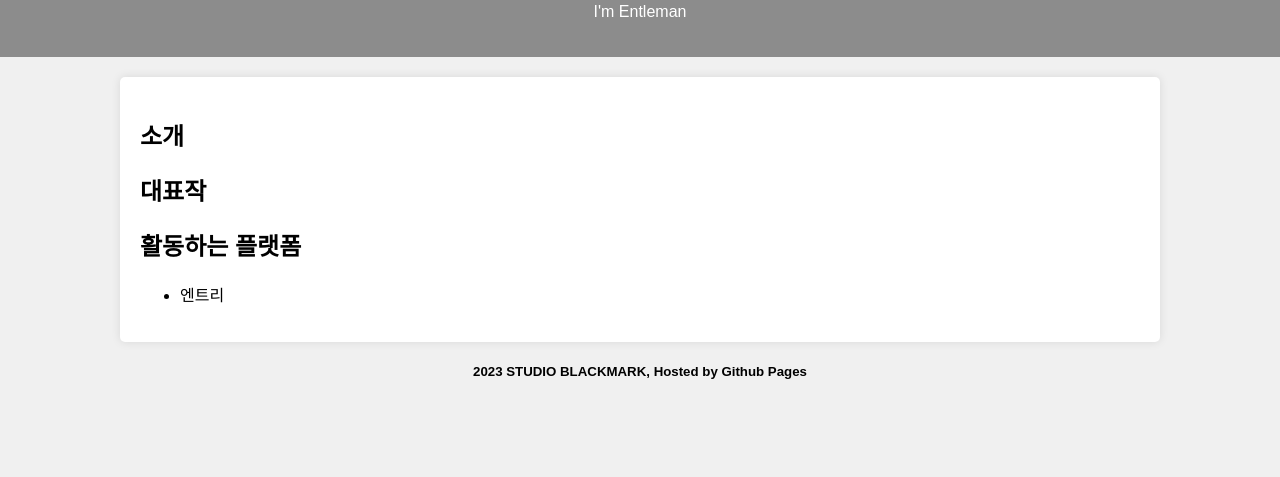
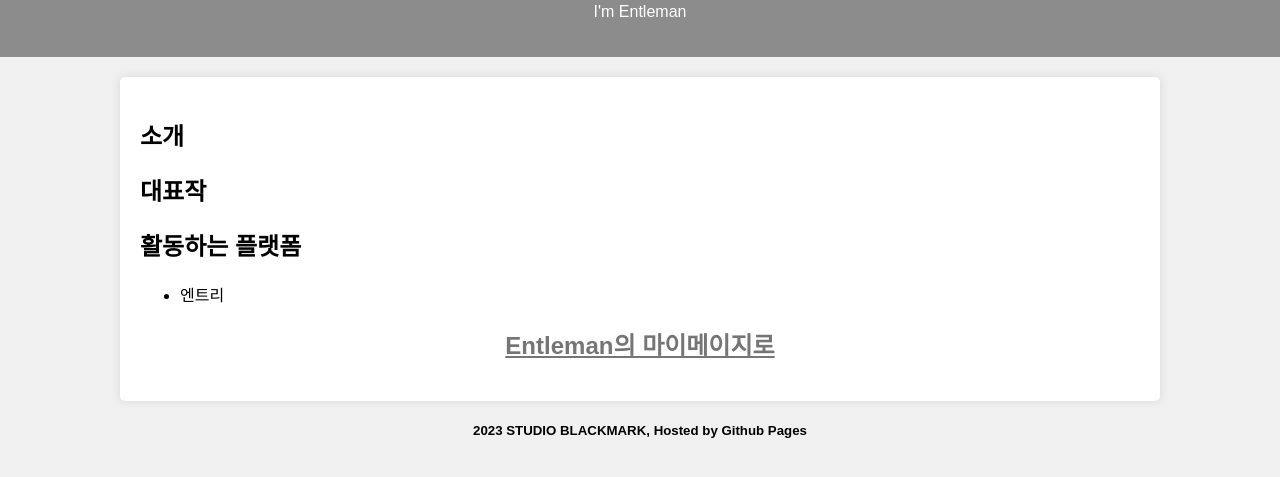
Before and after one commit to BLACKMARKSTUDIO/blackmarkstudio, a plain HTML site: page infoentleman.htm in a window 1280 px wide. Shown: the part 107-584 px from the top of the page. Drawn offline with Linux system fonts and the light colour scheme.

Commit message:
Update infoentleman.htm

```diff
--- a/infoentleman.htm
+++ b/infoentleman.htm
@@ -47,7 +47,7 @@
         <ul>
             <li>엔트리</li>
         </ul>
-
+    <center><h2><a href="https://playentry.org/profile/645f138d0648cb0037356ccd">Entleman의 마이메이지로</a></h2></center>
     </div>
     <center><h5>2023 STUDIO BLACKMARK, Hosted by Github Pages</h5></center>
 </body>
```
